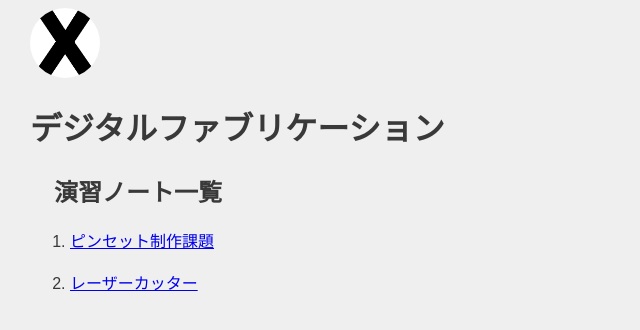
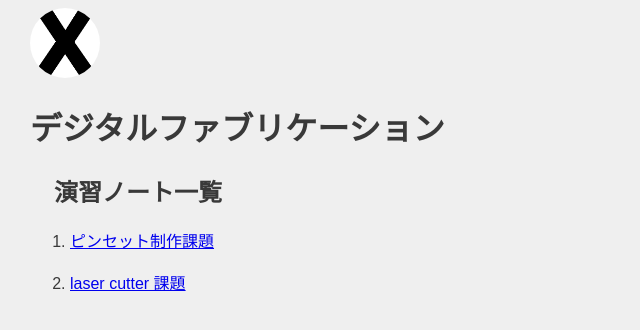
Before and after one commit to yama0112-code/xbp, a plain HTML site: page digi_fab/index.html in a window 1280 px wide. Shown: the full height of the page, 0-640 px from the left. Drawn offline with Linux system fonts and the light colour scheme.

Commit message:
20241105

```diff
--- a/digi_fab/index.html
+++ b/digi_fab/index.html
@@ -14,7 +14,7 @@
     <h2>演習ノート一覧</h2>
     <ol>
         <li><a href="./testのコピー.html" target="_blank">ピンセット制作課題</a></li><br>
-        <li><a href="./レーザーカッター.html" target="_blank">レーザーカッター</a></li><br>
+        <li><a href="./laser cutter.html" target="_blank">laser cutter 課題</a></li><br>
     </ol>
 
 
```
